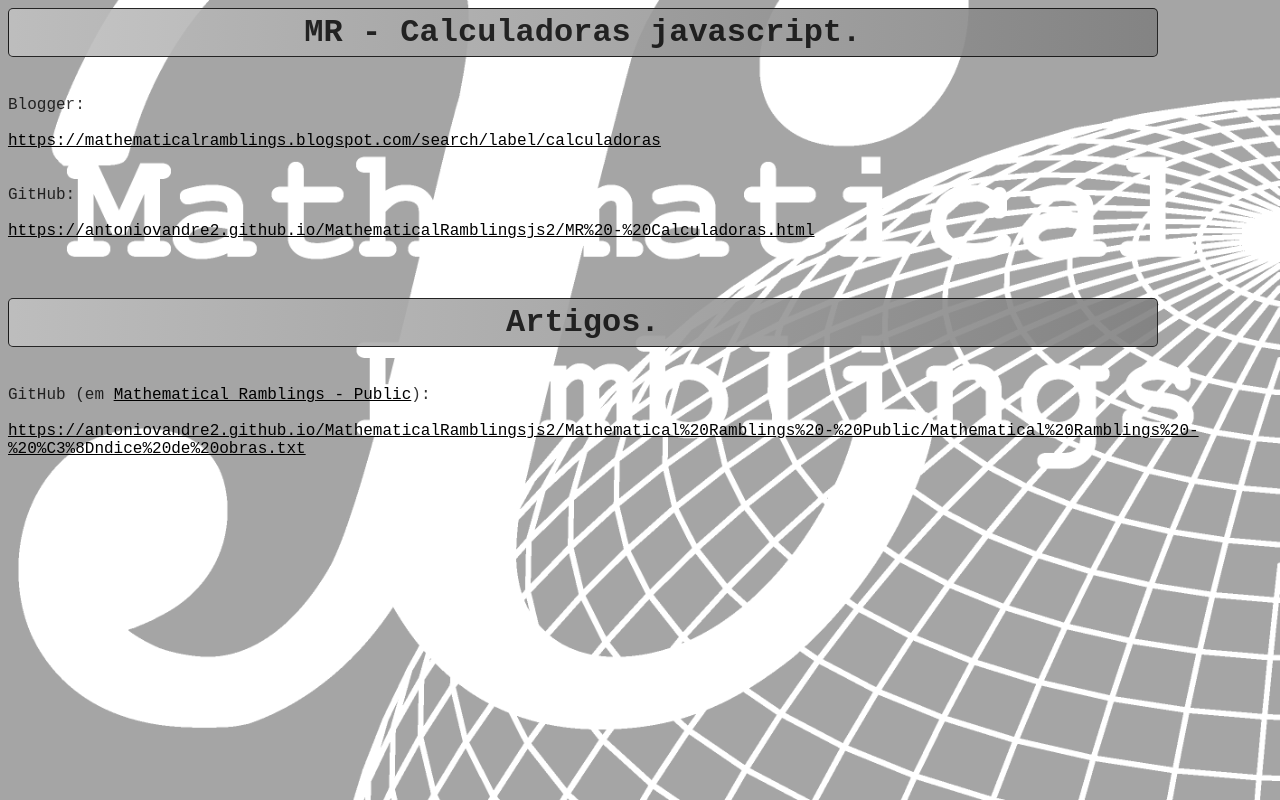
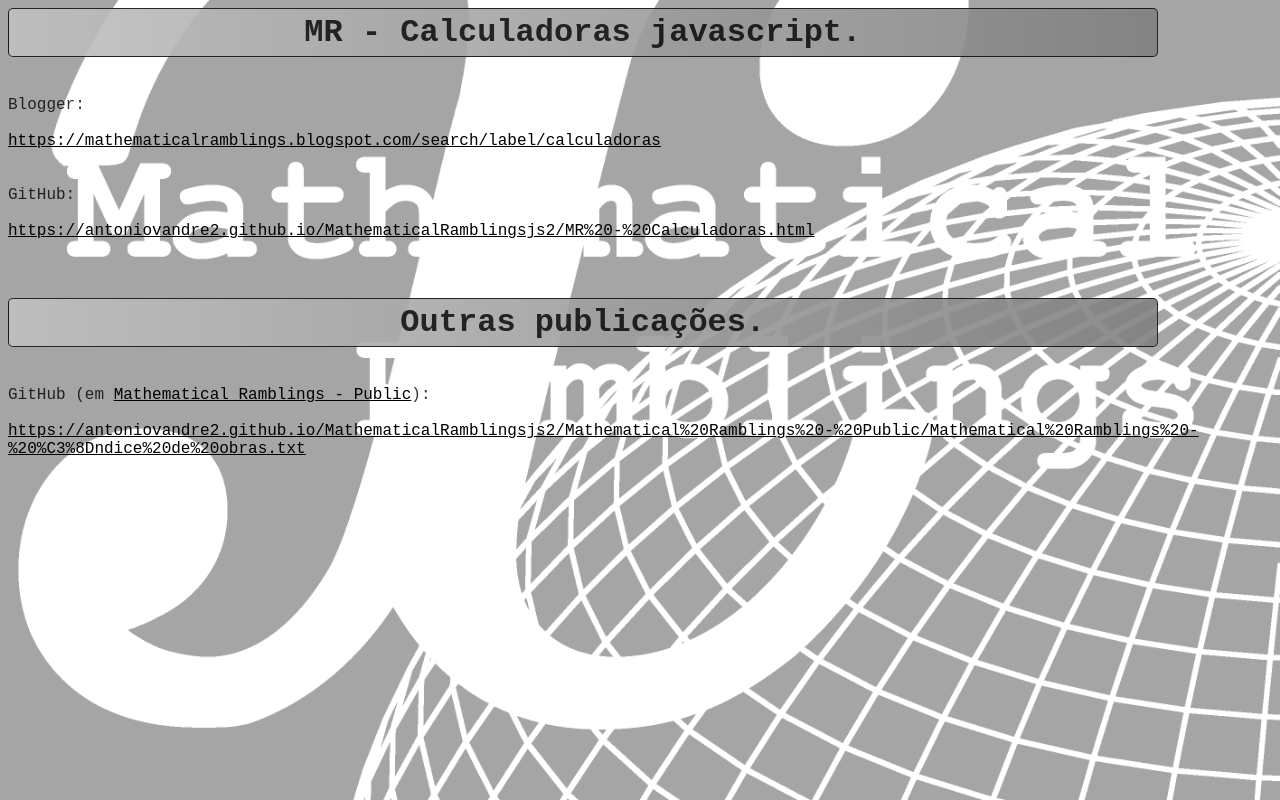
Before and after one commit to antoniovandre2/MathematicalRamblingsjs2, a plain HTML site: page index.html in a window 1280 px wide. Drawn offline with Linux system fonts and the light colour scheme.

Commit message:
Update index.html

```diff
--- a/index.html
+++ b/index.html
@@ -178,7 +178,7 @@ GitHub:
 
 <br><br><br>
 
-<h1>Artigos.</h1>
+<h1>Outras publicações.</h1>
 
 <br>
 
```
